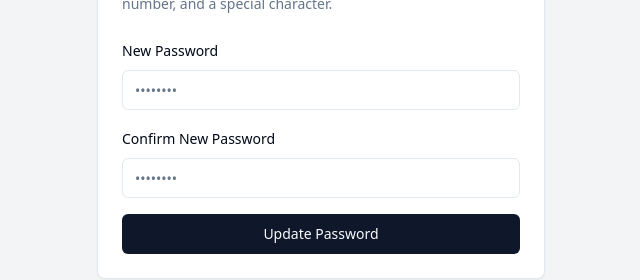
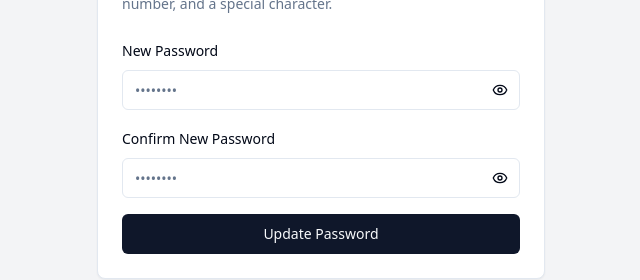
Before and after one commit to kovvurisuryavenkatareddy/Minio-UI, a React (Vite) app: page /update-password in a window 1280 px wide. Shown: the part 311-591 px from the top of the page, without its empty margins (319-959 px from the left). Built offline with nearby package versions, Linux system fonts and the light colour scheme; no server answers.

Commit message:
[dyad] Add show/hide password toggle - wrote 1 file(s)

```diff
--- a/src/pages/UpdatePassword.tsx
+++ b/src/pages/UpdatePassword.tsx
@@ -9,6 +9,7 @@ import { Card, CardContent, CardDescription, CardHeader, CardTitle } from '@/com
 import { Form, FormControl, FormField, FormItem, FormLabel, FormMessage } from '@/components/ui/form';
 import { showSuccess, showError } from '@/utils/toast';
 import { useState } from 'react';
+import { Eye, EyeOff } from 'lucide-react';
 
 const passwordSchema = z.object({
   password: z.string()
@@ -26,6 +27,8 @@ const passwordSchema = z.object({
 const UpdatePassword = () => {
   const navigate = useNavigate();
   const [isSubmitting, setIsSubmitting] = useState(false);
+  const [showPassword, setShowPassword] = useState(false);
+  const [showConfirmPassword, setShowConfirmPassword] = useState(false);
 
   const form = useForm<z.infer<typeof passwordSchema>>({
     resolver: zodResolver(passwordSchema),
@@ -83,7 +86,18 @@ const UpdatePassword = () => {
                   <FormItem>
                     <FormLabel>New Password</FormLabel>
                     <FormControl>
-                      <Input type="password" placeholder="••••••••" {...field} />
+                      <div className="relative">
+                        <Input type={showPassword ? 'text' : 'password'} placeholder="••••••••" {...field} />
+                        <Button
+                          type="button"
+                          variant="ghost"
+                          size="icon"
+                          className="absolute inset-y-0 right-0 h-full px-3"
+                          onClick={() => setShowPassword(!showPassword)}
+                        >
+                          {showPassword ? <EyeOff className="h-4 w-4" /> : <Eye className="h-4 w-4" />}
+                        </Button>
+                      </div>
                     </FormControl>
                     <FormMessage />
                   </FormItem>
@@ -96,7 +110,18 @@ const UpdatePassword = () => {
                   <FormItem>
                     <FormLabel>Confirm New Password</FormLabel>
                     <FormControl>
-                      <Input type="password" placeholder="••••••••" {...field} />
+                      <div className="relative">
+                        <Input type={showConfirmPassword ? 'text' : 'password'} placeholder="••••••••" {...field} />
+                        <Button
+                          type="button"
+                          variant="ghost"
+                          size="icon"
+                          className="absolute inset-y-0 right-0 h-full px-3"
+                          onClick={() => setShowConfirmPassword(!showConfirmPassword)}
+                        >
+                          {showConfirmPassword ? <EyeOff className="h-4 w-4" /> : <Eye className="h-4 w-4" />}
+                        </Button>
+                      </div>
                     </FormControl>
                     <FormMessage />
                   </FormItem>
```
